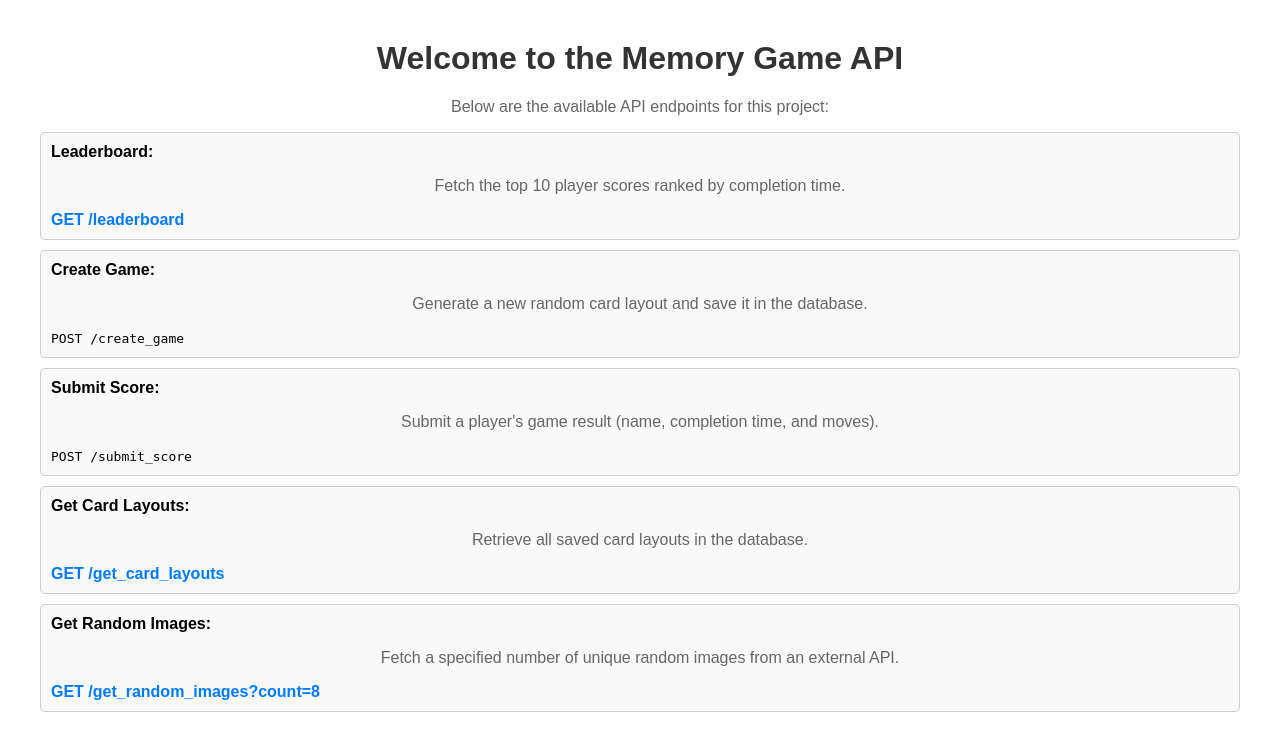
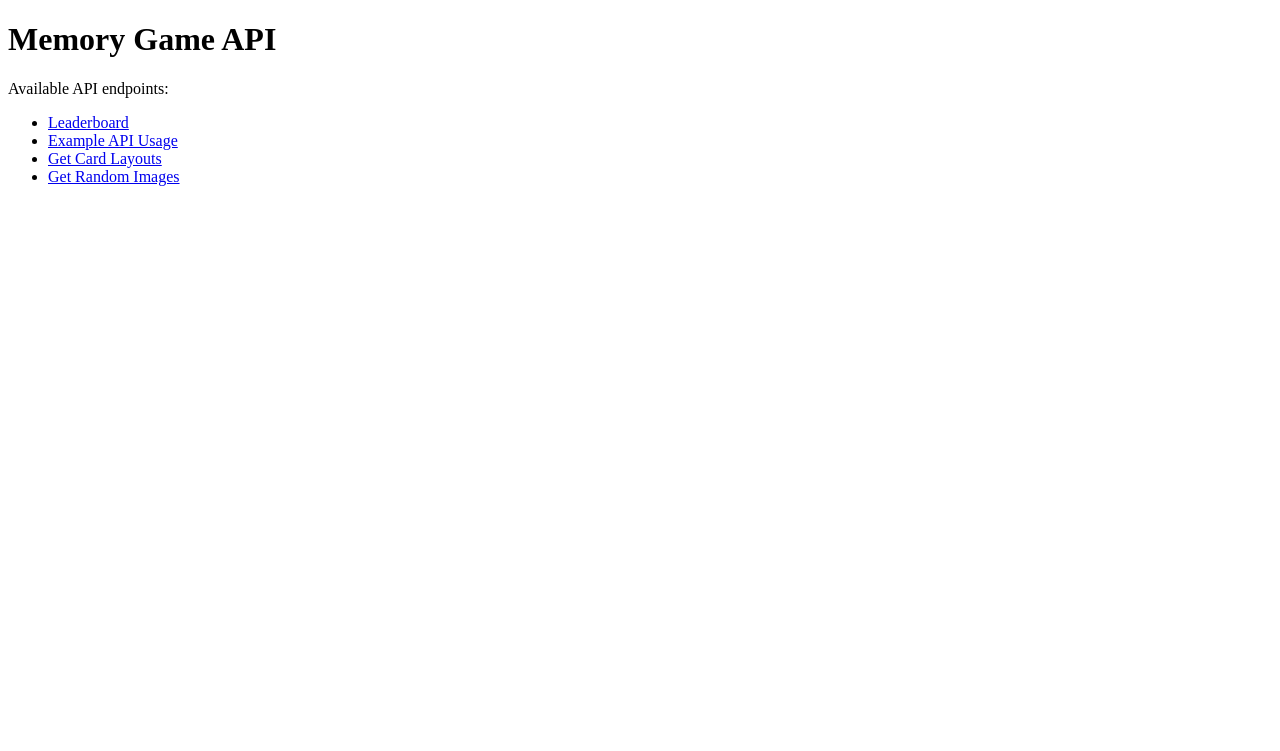
Before and after one commit to Polumm/COMP70085-Team-Project, a Flask app: page / in a window 1280 px wide. Shown: the top 751 px of the page. Run offline with Flask 3, Linux system fonts and the light colour scheme.

Commit message:
Provided API in a Python Flask application.

```diff
--- a/app/routes.py
+++ b/app/routes.py
@@ -224,3 +224,34 @@ def index():
     Displays a welcome message.
     """
     return render_template("index.html")
+
+
+@api.route("/example_usage", methods=["GET"])
+def example_usage():
+    """
+    Example of programmatically using the APIs within the Flask app.
+    Calls '/create_game' and '/leaderboard' programmatically.
+    """
+    # Call the /create_game endpoint
+    cards = list(range(1, 9)) * 2
+    random.shuffle(cards)
+    new_layout = CardLayout(
+        layout=cards, created_at=datetime.now(timezone.utc)
+    )
+    db.session.add(new_layout)
+    db.session.commit()
+
+    # Fetch leaderboard data
+    scores = (
+        PlayerScore.query.order_by(PlayerScore.completion_time.asc())
+        .limit(10)
+        .all()
+    )
+
+    return jsonify(
+        {
+            "message": "Example usage of APIs",
+            "new_game": new_layout.to_dict(),
+            "leaderboard": [score.to_dict() for score in scores],
+        }
+    ), 200
--- a/app/templates/index.html
+++ b/app/templates/index.html
@@ -3,70 +3,16 @@
 <head>
     <meta charset="UTF-8">
     <meta name="viewport" content="width=device-width, initial-scale=1.0">
-    <title>Memory Game</title>
-    <style>
-        body {
-            font-family: Arial, sans-serif;
-            margin: 40px;
-        }
-        h1 {
-            color: #333;
-            text-align: center;
-        }
-        p {
-            color: #666;
-            text-align: center;
-        }
-        ul {
-            list-style-type: none;
-            padding: 0;
-        }
-        li {
-            margin: 10px 0;
-            padding: 10px;
-            border: 1px solid #ccc;
-            border-radius: 5px;
-            background-color: #f9f9f9;
-        }
-        a {
-            text-decoration: none;
-            color: #007BFF;
-            font-weight: bold;
-        }
-        a:hover {
-            text-decoration: underline;
-        }
-    </style>
+    <title>Memory Game API</title>
 </head>
 <body>
-    <h1>Welcome to the Memory Game API</h1>
-    <p>Below are the available API endpoints for this project:</p>
+    <h1>Memory Game API</h1>
+    <p>Available API endpoints:</p>
     <ul>
-        <li>
-            <strong>Leaderboard:</strong>
-            <p>Fetch the top 10 player scores ranked by completion time.</p>
-            <a href="/leaderboard" target="_blank">GET /leaderboard</a>
-        </li>
-        <li>
-            <strong>Create Game:</strong>
-            <p>Generate a new random card layout and save it in the database.</p>
-            <code>POST /create_game</code>
-        </li>
-        <li>
-            <strong>Submit Score:</strong>
-            <p>Submit a player's game result (name, completion time, and moves).</p>
-            <code>POST /submit_score</code>
-        </li>
-        <li>
-            <strong>Get Card Layouts:</strong>
-            <p>Retrieve all saved card layouts in the database.</p>
-            <a href="/get_card_layouts" target="_blank">GET /get_card_layouts</a>
-        </li>
-        <li>
-            <strong>Get Random Images:</strong>
-            <p>Fetch a specified number of unique random images from an external API.</p>
-            <a href="/get_random_images?count=8" target="_blank">GET /get_random_images?count=8</a>
-        </li>
+        <li><a href="/leaderboard">Leaderboard</a></li>
+        <li><a href="/example_usage">Example API Usage</a></li>
+        <li><a href="/get_card_layouts">Get Card Layouts</a></li>
+        <li><a href="/get_random_images?count=8">Get Random Images</a></li>
     </ul>
 </body>
 </html>
```
